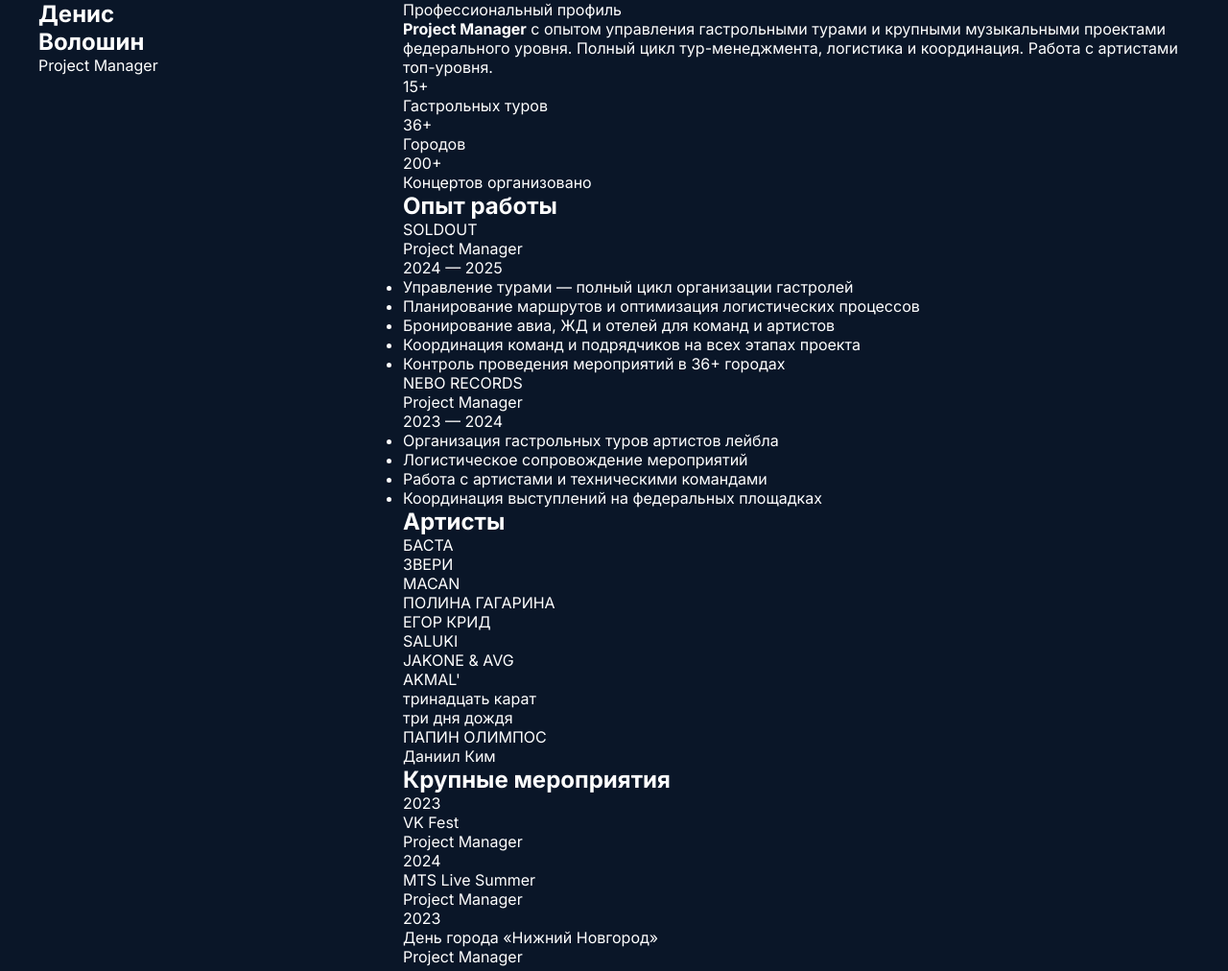
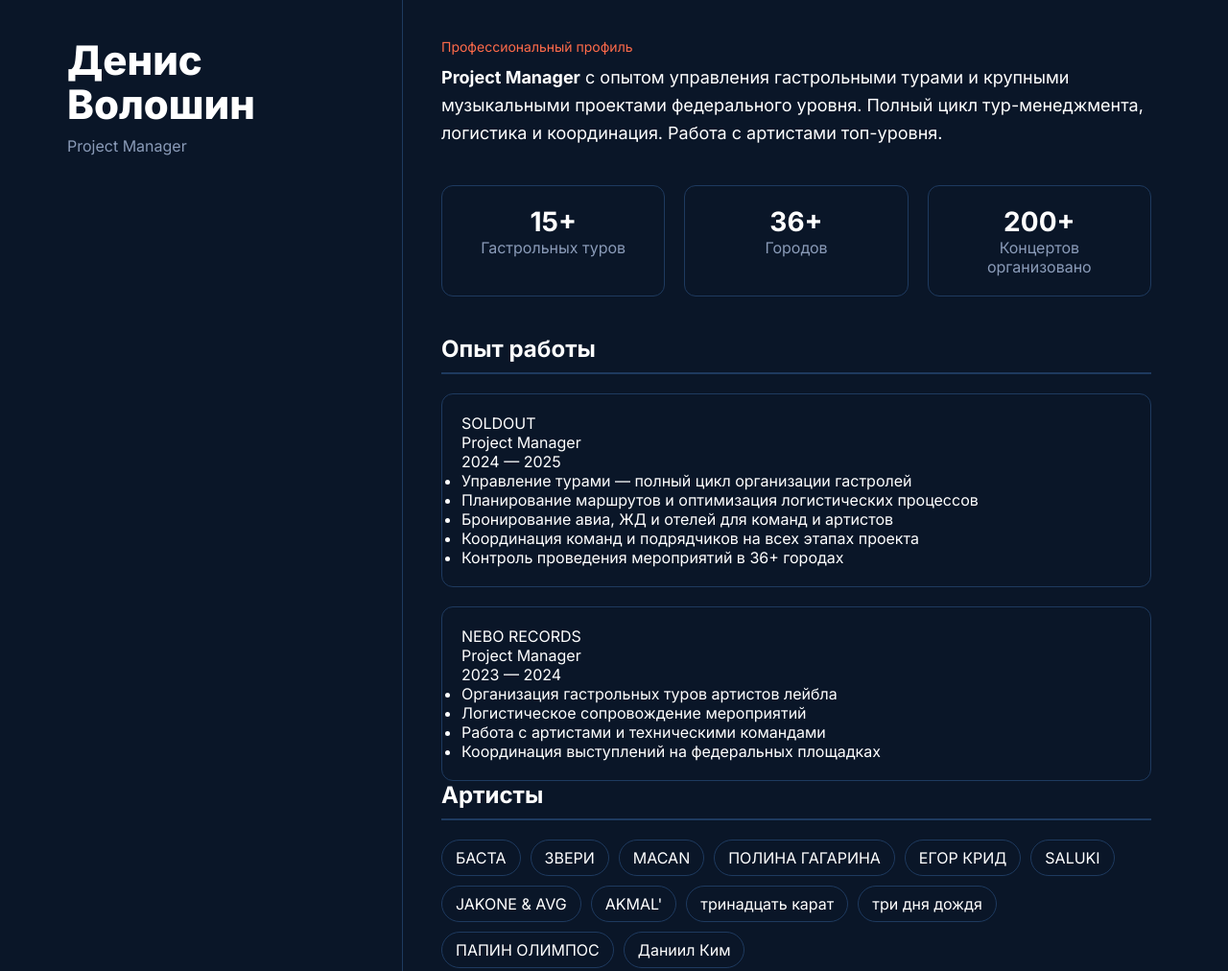
Before and after one commit to disvolo17/work, a plain HTML site: page index.html in a window 1280 px wide. Shown: the top 1012 px of the page at 96% size. Drawn offline with Linux system fonts and the light colour scheme.

Commit message:
Update index.html

```diff
--- a/index.html
+++ b/index.html
@@ -112,11 +112,116 @@
     overflow-wrap: break-word;
 }
 
-/* ===== УБРАЛ ЛОМАЮЩИЕ СТИЛИ ===== */
-/* НЕ ИСПОЛЬЗУЕМ:
-div, span { max-width: 100%; }
-* { max-width: 100%; }
-*/
+.main-content {
+    padding: 40px;
+}
+
+/* HERO */
+.hero-section {
+    margin-bottom: 40px;
+}
+
+.hero-label {
+    color: var(--accent);
+    margin-bottom: 10px;
+    font-size: 14px;
+}
+
+.hero-text {
+    font-size: 18px;
+    line-height: 1.6;
+}
+
+/* STATS */
+.stats-grid {
+    display: grid;
+    grid-template-columns: repeat(3, 1fr);
+    gap: 20px;
+    margin-bottom: 40px;
+}
+
+.stat-card {
+    padding: 20px;
+    border: 1px solid var(--border);
+    border-radius: 12px;
+    text-align: center;
+}
+
+.stat-number {
+    font-size: 28px;
+    font-weight: 700;
+}
+
+.stat-label {
+    color: var(--text-secondary);
+}
+
+/* SECTIONS */
+.section-header {
+    margin-bottom: 20px;
+}
+
+.section-line {
+    height: 2px;
+    background: var(--border);
+    margin-top: 10px;
+}
+
+/* TIMELINE */
+.timeline {
+    display: flex;
+    flex-direction: column;
+    gap: 20px;
+}
+
+.timeline-item {
+    padding: 20px;
+    border: 1px solid var(--border);
+    border-radius: 12px;
+}
+
+/* ARTISTS */
+.artists-grid {
+    display: flex;
+    flex-wrap: wrap;
+    gap: 10px;
+}
+
+.artist-tag {
+    padding: 8px 14px;
+    border: 1px solid var(--border);
+    border-radius: 999px;
+}
+
+/* EVENTS */
+.events-grid {
+    display: grid;
+    grid-template-columns: repeat(3, 1fr);
+    gap: 20px;
+}
+
+.event-card {
+    padding: 20px;
+    border: 1px solid var(--border);
+    border-radius: 12px;
+}
+
+/* SIDEBAR */
+.sidebar {
+    padding: 40px 30px;
+    border-right: 1px solid var(--border);
+}
+
+.name {
+    font-size: 42px;
+    font-weight: 800;
+    line-height: 1.1;
+}
+
+.title {
+    margin-top: 10px;
+    color: var(--text-secondary);
+}
 
 </style>
 
```
